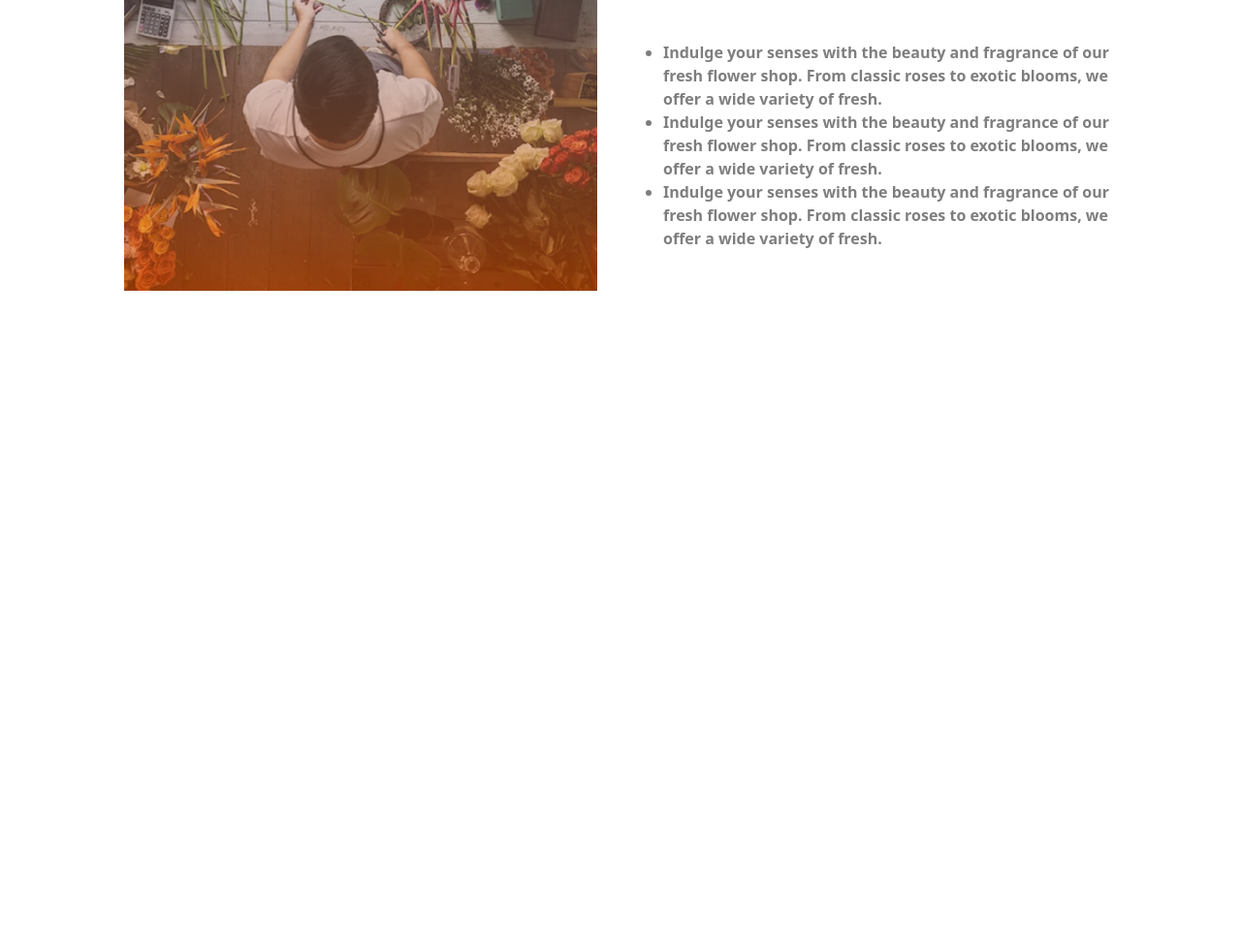
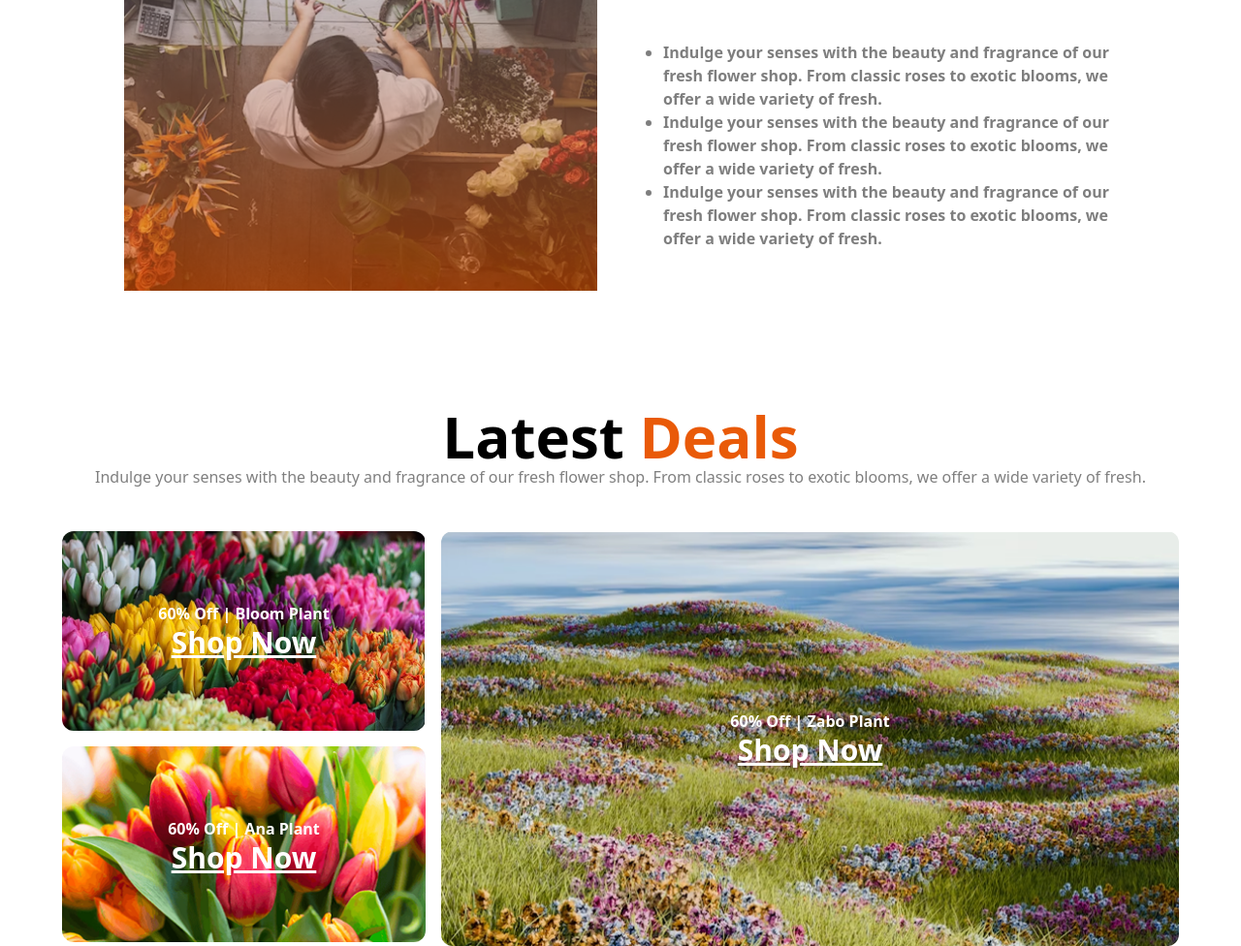
Before and after one commit to mashrafi-jaman/Assignment2, a plain HTML site: page index.html in a window 1280 px wide. Shown: the part 1821-2797 px from the top of the page at 97% size. Before the commit the page ends 2121 px from the top, so only its background shows below. Drawn offline with nearby package versions, Linux system fonts and the light colour scheme.

Commit message:
latest deals

```diff
--- a/index.html
+++ b/index.html
@@ -29,6 +29,7 @@
         </div>
         </div>
     </nav>
+
     <!-- 2.banner Section -->
 
     <section class=" md:w-5xl md:mx-auto flex flex-col-reverse md:flex-row items-end ">
@@ -41,6 +42,7 @@
         </div>
         <img class="md:w-6xl" src="images/hero-flower.png" alt="">
     </section>
+
     <!-- 3.Plants Section -->
 
     <section class="md:w-5xl md:mx-auto mt-16 px-5 md:px-0 ">
@@ -53,7 +55,9 @@
                 From classic roses to exotic blooms, we offer a wide variety of fresh.
             </p>
         </div>
+
         <!-- cart -->
+
         <div class="mt-18 grid md:grid-cols-4 grid-cols-2 gap-5 text-center  ">
 
             <div class="bg-white ">
@@ -123,7 +127,9 @@
 
         </div>
     </section>
+
     <!-- Flower & Plants Lover Section -->
+
     <section class="md:w-5xl md:mx-auto mt-20 md:mt-30  font-bold">
         <div class=" gap-12 px-5 md:px-0  md:flex md:justify-between items-center  ">
             <div class="md:w-1/2">
@@ -149,6 +155,46 @@
         </div>
     </section>
 
+    <!-- Latest Deals -->
+
+    <section class="px-4 md:px-0 mt-30 text-center items-center md:w-6xl md:mx-auto">
+        <div>
+            <h1></h1>
+            <h1 class=" text-2xl font-bold md:text-6xl ">Latest <span class="text-[#E95A08]"> Deals</span>
+            </h1>
+            <p class="opacity-50 ">Indulge your senses with the beauty and fragrance of our fresh flower shop. From
+                classic roses to exotic
+                blooms, we offer a wide variety of fresh.</p>
+        </div>
+        <div class="mt-11 grid grid-flow-col md:grid-rows-2 gap-4 p-4 md:p-0">
+
+            <div class="relative md:w-full  ">
+                <img class="w-full rounded-xl" src="images/deal-bloom.png" alt="" >
+
+                <div class="absolute inset-0 flex flex-col  justify-center  text-white  font-bold">
+                    <p>60% Off | Bloom Plant</p>
+                    <button class="md:text-3xl underline"> Shop Now</button>
+                </div>
+            </div>
+            <div class="relative md:w-full  ">
+                <img class="w-full rounded-xl" src="images/deal-ana.png" alt="" class="w-full rounded-xl">
+
+                <div class="absolute inset-0 flex flex-col  justify-center  text-white  font-bold">
+                    <p>60% Off | Ana Plant</p>
+                    <button class="md:text-3xl underline"> Shop Now</button>
+                </div>
+            </div>
+            <div class="row-span-2 relative  md:w-full ">
+                <img class="w-full rounded-xl " src="images/deal-zabo.png" alt="" >
+
+                <div class="absolute inset-0 flex flex-col  justify-center  text-white  font-bold">
+                    <p>60% Off | Zabo Plant</p>
+                    <button class="md:text-3xl underline"> Shop Now</button>
+                </div>
+            </div>
+        </div>
+
+    </section>
 </body>
 
 </html>
```
